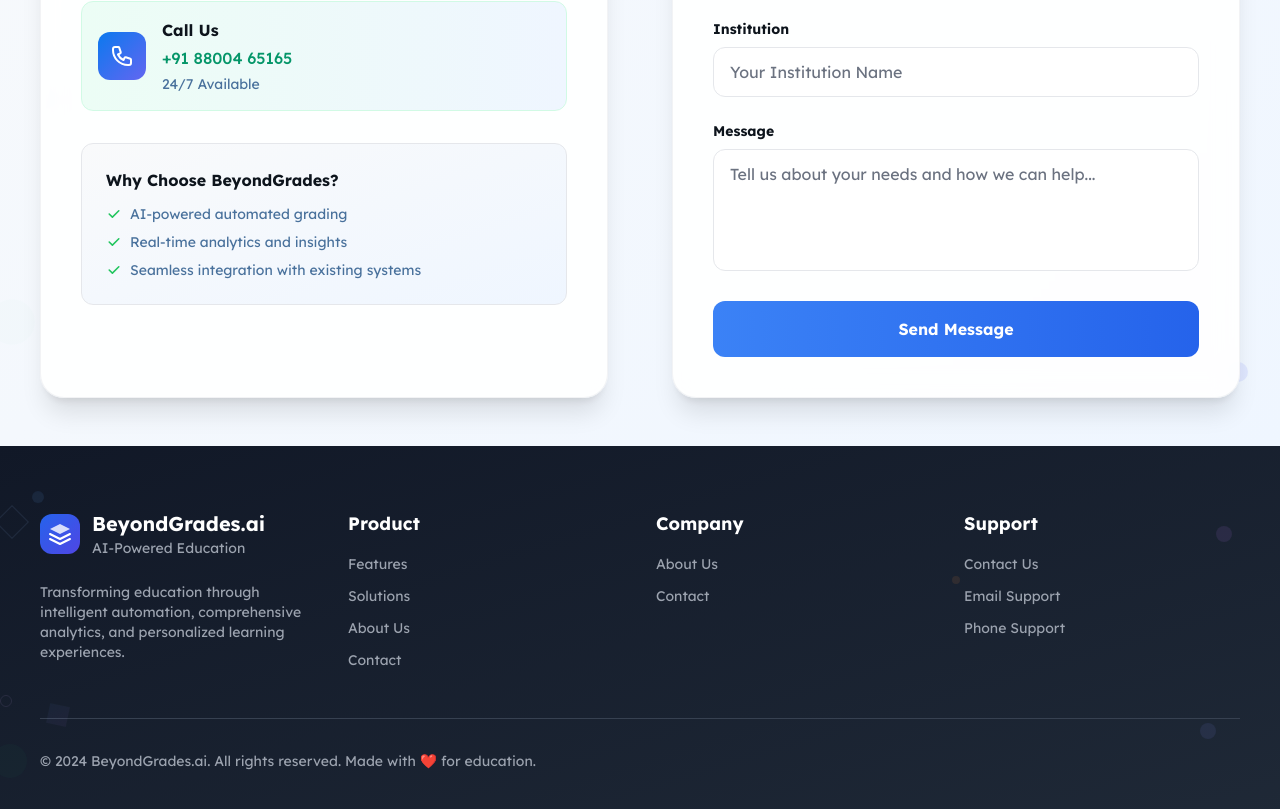
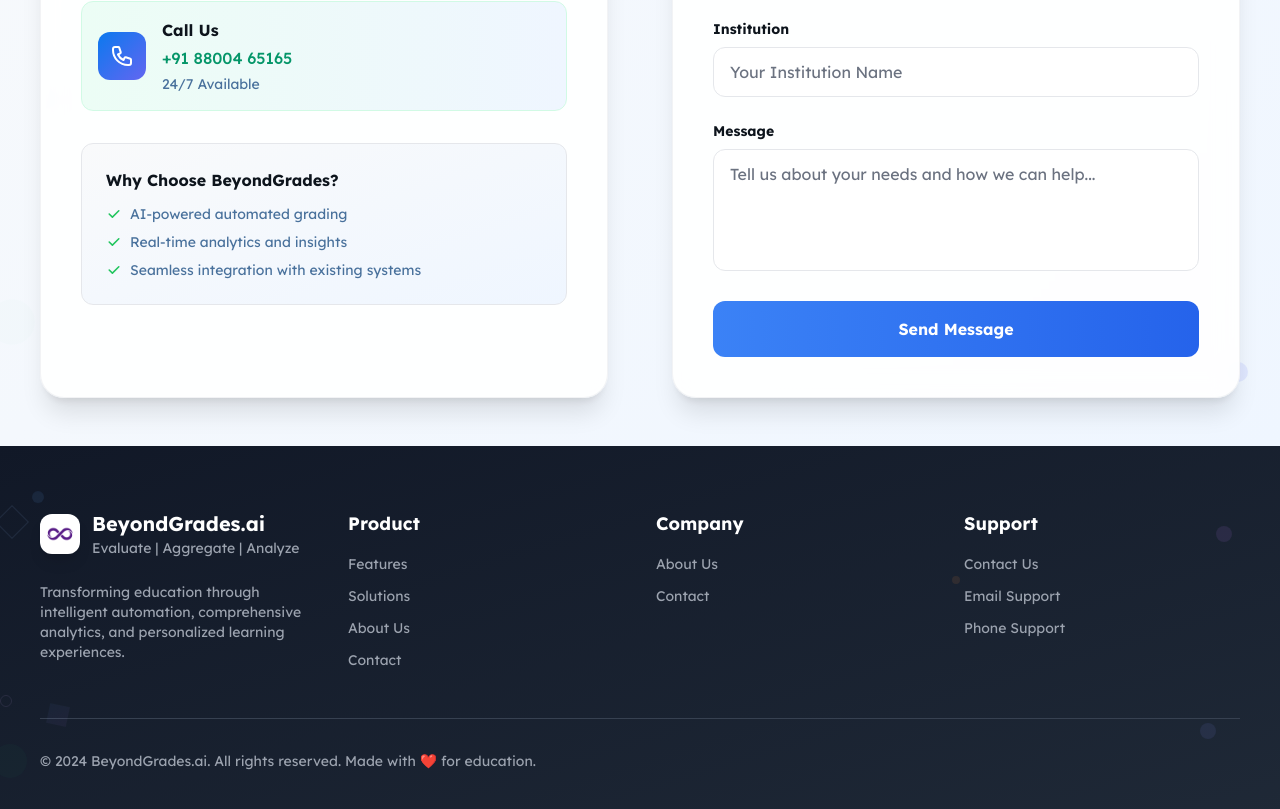
Before and after one commit to yeswanth1218/ed-tech-ui, a React (Create React App) app: page / in a window 1280 px wide. Shown: the part 6050-6859 px from the top of the page. Built offline with nearby package versions, Linux system fonts and the light colour scheme.

Commit message:
footer note

```diff
--- a/src/components/Footer.js
+++ b/src/components/Footer.js
@@ -23,16 +23,14 @@
                     {/* Brand */}
                     <div className="lg:col-span-1 text-center sm:text-left">
                         <div className="flex items-center gap-3 mb-4 sm:mb-6 justify-center sm:justify-start">
-                            <div className="size-8 sm:size-10 bg-gradient-to-br from-blue-600 to-indigo-600 rounded-xl flex items-center justify-center flex-shrink-0">
-                                <svg viewBox="0 0 24 24" fill="none" xmlns="http://www.w3.org/2000/svg" className="size-4 sm:size-6 text-white">
-                                    <path d="M12 2L2 7L12 12L22 7L12 2Z" fill="currentColor" opacity="0.8" />
-                                    <path d="M2 17L12 22L22 17" stroke="currentColor" strokeWidth="2" strokeLinecap="round" strokeLinejoin="round" />
-                                    <path d="M2 12L12 17L22 12" stroke="currentColor" strokeWidth="2" strokeLinecap="round" strokeLinejoin="round" />
-                                </svg>
-                            </div>
+                            <img
+                                src="/icon-logo.png"
+                                alt="BeyondGrades.ai Logo"
+                                className="size-8 sm:size-10 rounded-xl shadow-lg object-contain"
+                            />
                             <div>
                                 <h3 className="text-lg sm:text-xl font-bold">BeyondGrades.ai</h3>
-                                <p className="text-xs sm:text-sm text-gray-400">AI-Powered Education</p>
+                                <p className="text-xs sm:text-sm text-gray-400">Evaluate | Aggregate | Analyze</p>
                             </div>
                         </div>
                         <p className="text-gray-400 text-xs sm:text-sm leading-relaxed max-w-xs mx-auto sm:mx-0">
```
